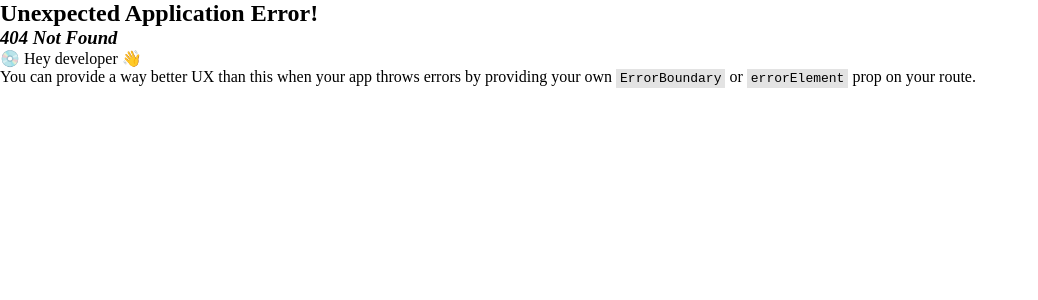
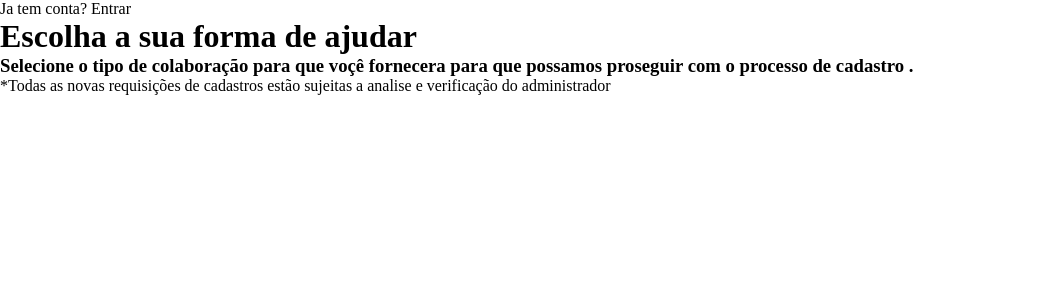
Before and after one commit to savePet/SavePet, a React (Vite) app in the folder savePet/: page /Count in a window 1280 px wide. Before the commit this address had no page. Shown: the top 300 px of the page, without its empty margins (0-1038 px from the left). Built offline with nearby package versions, Linux system fonts and the light colour scheme; a web font is replaced by a local one.

Commit message:
tela de login

```diff
--- a/savePet/src/main.tsx
+++ b/savePet/src/main.tsx
@@ -7,6 +7,7 @@ import { FooterAdote } from './components/footerAdote/FooterAdote.tsx'*/
 import App from './pages/home/App.tsx';
 import Adotepet from './routes/AdotePet.tsx';
 import { Login } from './pages/Login/Login.tsx';
+import { Count } from './pages/Crenditals/RegisterAcount/Count.tsx';
 // import './index.css'
 
 const router = createBrowserRouter([
@@ -21,6 +22,10 @@ const router = createBrowserRouter([
   {
     path: "/Login",
     element: <Login />
+  },
+  {
+    path: "/Count",
+    element: <Count />
   }
 ])
 
--- /dev/null
+++ b/savePet/src/pages/Crenditals/RegisterAcount/Count.tsx
@@ -0,0 +1,28 @@
+import styles from './index.module.css'
+
+
+export const Count = () => {
+    return (
+        <main>
+            <div>
+                <p>Ja tem conta? Entrar</p>
+            </div>
+            <div>
+                <h1>
+                    Escolha a sua forma de ajudar
+                </h1>
+                <h3>
+                    Selecione o tipo de colaboração para que voçê fornecera para que possamos proseguir com o processo de cadastro .
+                </h3>
+            </div>
+            <div>
+
+            </div>
+            <div>
+                <p>
+                    *Todas as novas requisições de cadastros estão sujeitas a analise e verificação do administrador
+                </p>
+            </div>
+        </main>
+    )
+}
--- a/savePet/src/pages/Login/Login.tsx
+++ b/savePet/src/pages/Login/Login.tsx
@@ -7,6 +7,7 @@ import React from 'react';
 
 import { EyeInvisibleOutlined, EyeTwoTone } from '@ant-design/icons';
 import { Button, Input, Space } from 'antd';
+import { Link } from 'react-router-dom';
 
 
 export const Login = () => {
@@ -32,7 +33,7 @@ export const Login = () => {
                         icon=''
                         link=''
                     />
-                    <p className={styles.pssw}>Não tem uma conta? <a href="" style={{ color: '#1F7BF4' }}>Cadastre-se</a></p>
+                    <p className={styles.pssw}>Não tem uma conta? <Link to='/Count'> <a href="" style={{ color: '#1F7BF4' }}> Cadastre-se </a></Link></p>
                 </div>
                 <div className={styles.info}>
                     <h1>Animal Save</h1>
@@ -40,7 +41,7 @@ export const Login = () => {
                         Nós da Animal Save somos bons em organização e
                         arrecadação de recursos. <br /> Nosso objetivo é prestar ajuda qualificada a quem já ajuda os animais.
                     </h3>
-                    <p className={styles.pssw}><a href="" style={{ color: '#1F7BF4', fontWeight: 'bold' }}> Saiba mais </a></p>
+                    <p className={styles.pssw}><a href="" style={{ color: '#1F7BF4', fontWeight: 'bold' }}>Saiba mais </a> </p>
                 </div>
             </section>
         </main >
```
Also changed, not shown: savePet/src/components/CardType/CardType.tsx (added, +37 -0 lines), savePet/src/routes/Count.tsx (added, +15 -0 lines), savePet/src/pages/Crenditals/RegisterAcount/index.module.css (added).
